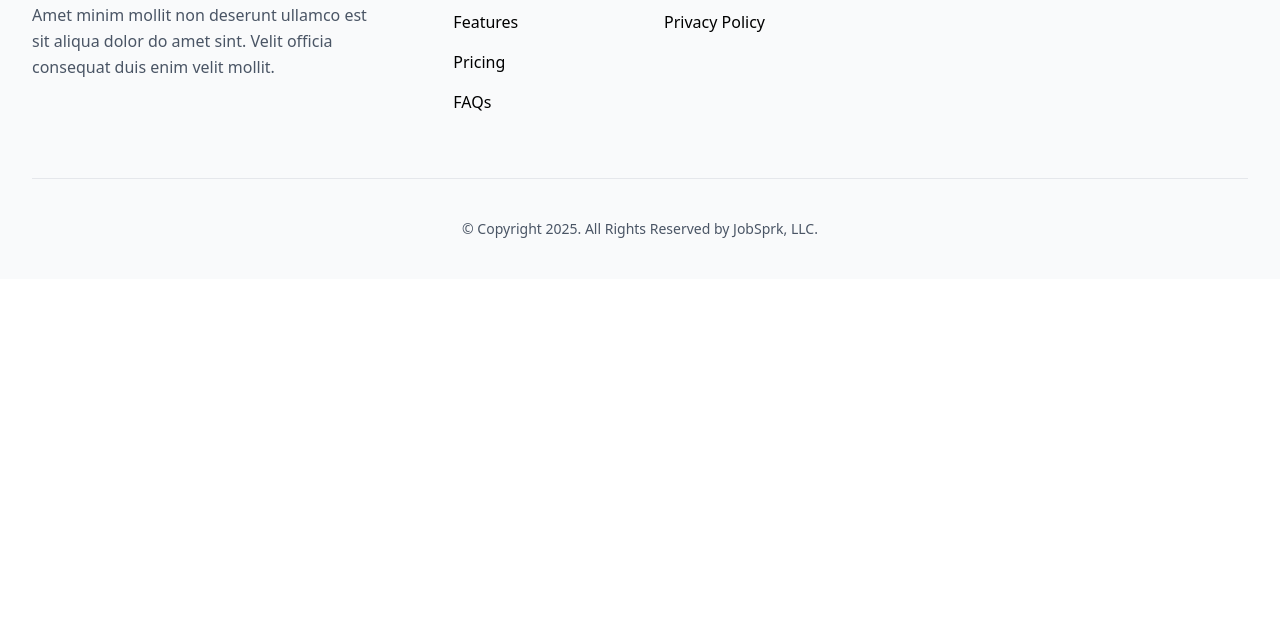
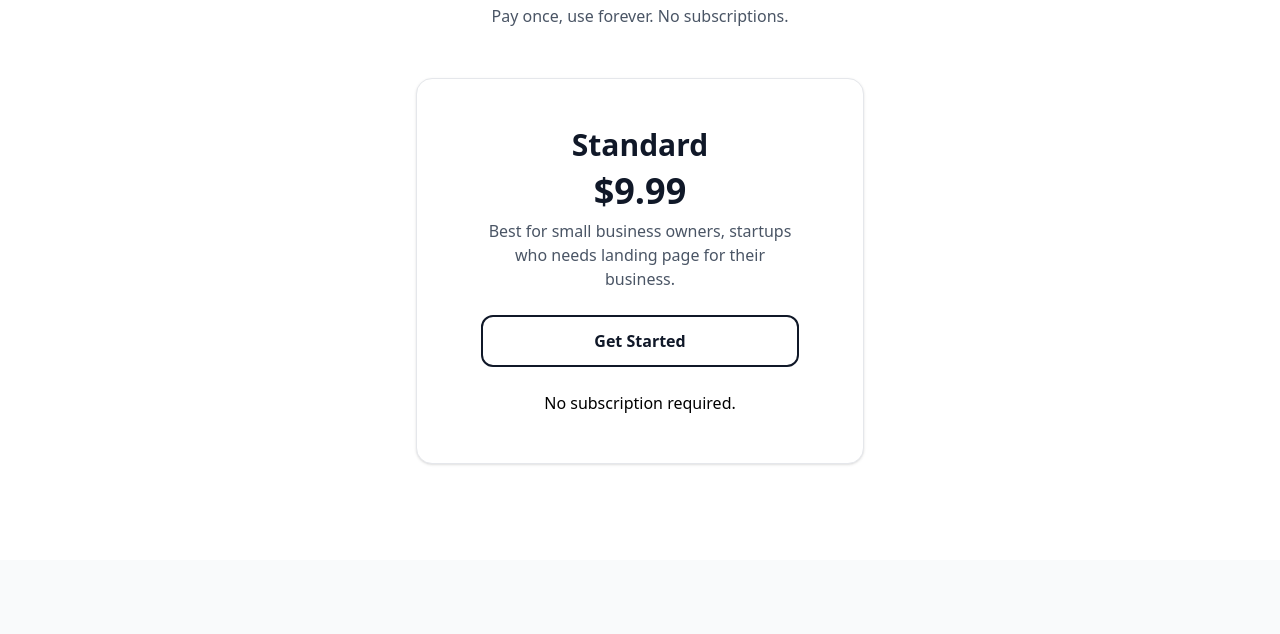
Before and after one commit to sketchdev/jobsprk_site, a website: page index.html in a window 1280 px wide. Shown: the part 2505-3139 px from the top of the page. Before the commit the page ends 2784 px from the top, so only its background shows below. Drawn offline with nearby package versions, Linux system fonts and the light colour scheme.

Commit message:
Add Pricing Section With Simple, Transparent Options
- Introduce a new pricing section with a clear layout
- Include details for the Standard plan at $9.99
- Highlight the one-time payment model with no subscriptions

```diff
--- a/index.html
+++ b/index.html
@@ -605,6 +605,43 @@
     </div>
   </section>
 
+  <!-- pricing section -->
+  <section
+    id="pricing"
+    class="bg-white py-16 sm:py-24"
+  >
+    <div class="mx-auto max-w-7xl px-4 sm:px-6 lg:px-8">
+      <div class="mb-12 text-center">
+        <h2 class="font-pj text-3xl font-bold leading-tight text-gray-900 sm:text-4xl xl:text-5xl">
+          Simple, transparent pricing
+        </h2>
+        <p class="font-pj mt-4 text-base leading-7 text-gray-600">
+          Pay once, use forever. No subscriptions.
+        </p>
+      </div>
+      <div class="mx-auto flex max-w-md flex-col items-center text-center">
+        <div
+          class="flex w-full flex-col rounded-2xl border border-gray-200 bg-white p-12 px-16 shadow-sm"
+        >
+          <h3 class="font-pj mb-2 text-3xl font-bold text-gray-900">Standard</h3>
+          <div class="font-pj mb-2 text-4xl font-extrabold text-gray-900">$9.99</div>
+          <p class="mb-6 text-base text-gray-600">
+            Best for small business owners, startups who needs landing page for their business.
+          </p>
+          <a
+            href="#"
+            class="mb-6 inline-flex items-center justify-center rounded-xl border-2 border-gray-900 px-6 py-3 text-base font-bold text-gray-900 transition-all duration-200 hover:bg-gray-900 hover:text-white focus:bg-gray-900 focus:text-white focus:outline-none focus:ring-2 focus:ring-gray-900 focus:ring-offset-2"
+          >
+            Get Started
+          </a>
+          <div class="mt-auto">
+            <p>No subscription required.</p>
+          </div>
+        </div>
+      </div>
+    </div>
+  </section>
+
   <section class="bg-gray-50 py-10 sm:pt-16 lg:pt-24">
     <div class="mx-auto max-w-7xl px-4 sm:px-6 lg:px-8">
       <div class="grid grid-cols-2 gap-x-12 gap-y-16 md:col-span-3 lg:grid-cols-6">
```
Also changed, not shown: index.css.
